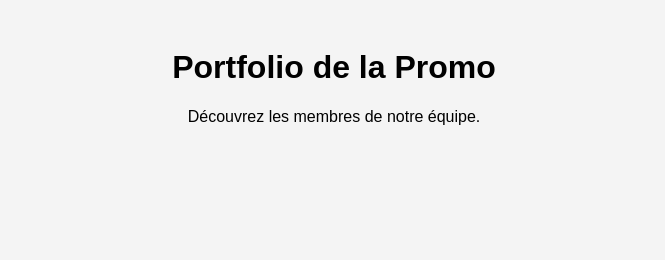
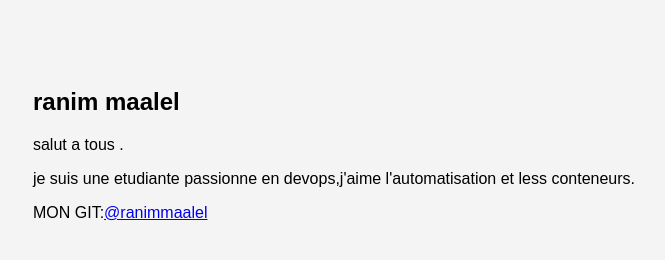
Before and after one commit to wiem-kb/tp_g4_devops_collaboration, a plain HTML site: page index.html in a window 1280 px wide. Shown: the whole page, without its empty margins (306-971 px from the left). Drawn offline with Linux system fonts and the light colour scheme.

Commit message:
ajouter la carte de ranim

```diff
--- a/index.html
+++ b/index.html
@@ -8,12 +8,16 @@
 </head>
 <body>
     <header>
-<h1>Portfolio de la Promo</h1>
-        <p>Découvrez les membres de notre équipe.</p>
+
     </header>
     <main>
         <section class="card-container">
-            <!-- Les cartes des étudiants seront ajoutées ici -->
+<div>
+<h1>ranim maalel</h1>
+        <p> salut a tous .</p>
+<p>je suis une etudiante passionne en devops,j'aime l'automatisation et less conteneurs.</p>
+<p>MON GIT:<a href="https://github.com/mimamll" target ="_blank">@ranimmaalel</a></p>
+ </div>
         </section>
     </main>
 </body>
```
